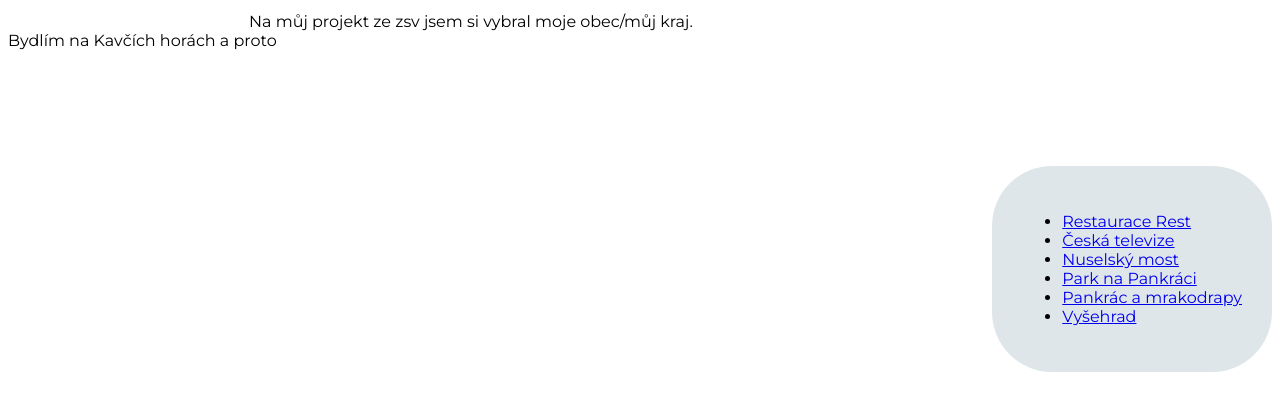
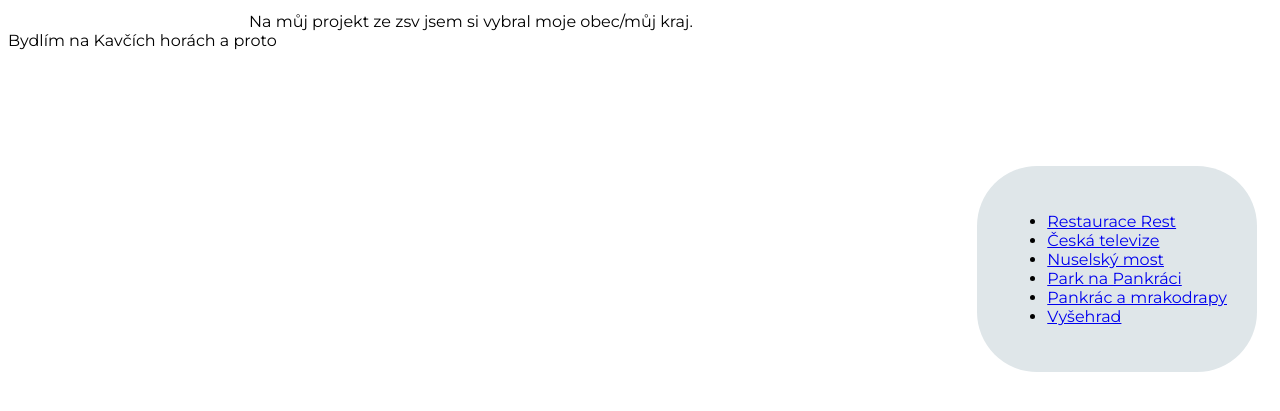
Before and after one commit to xbox224/kavci-hory, a plain HTML site: page index.html in a window 1280 px wide. Shown: the part 131-542 px from the top of the page. Drawn offline with Linux system fonts and the light colour scheme.

Commit message:
Update style.css

```diff
--- a/system/style.css
+++ b/system/style.css
@@ -95,6 +95,7 @@
   border-radius: 60px;
   padding: 30px;
   margin-top: 100px;
+  margin-right: 15px;
   float: right;
 }
 ul a{
```
